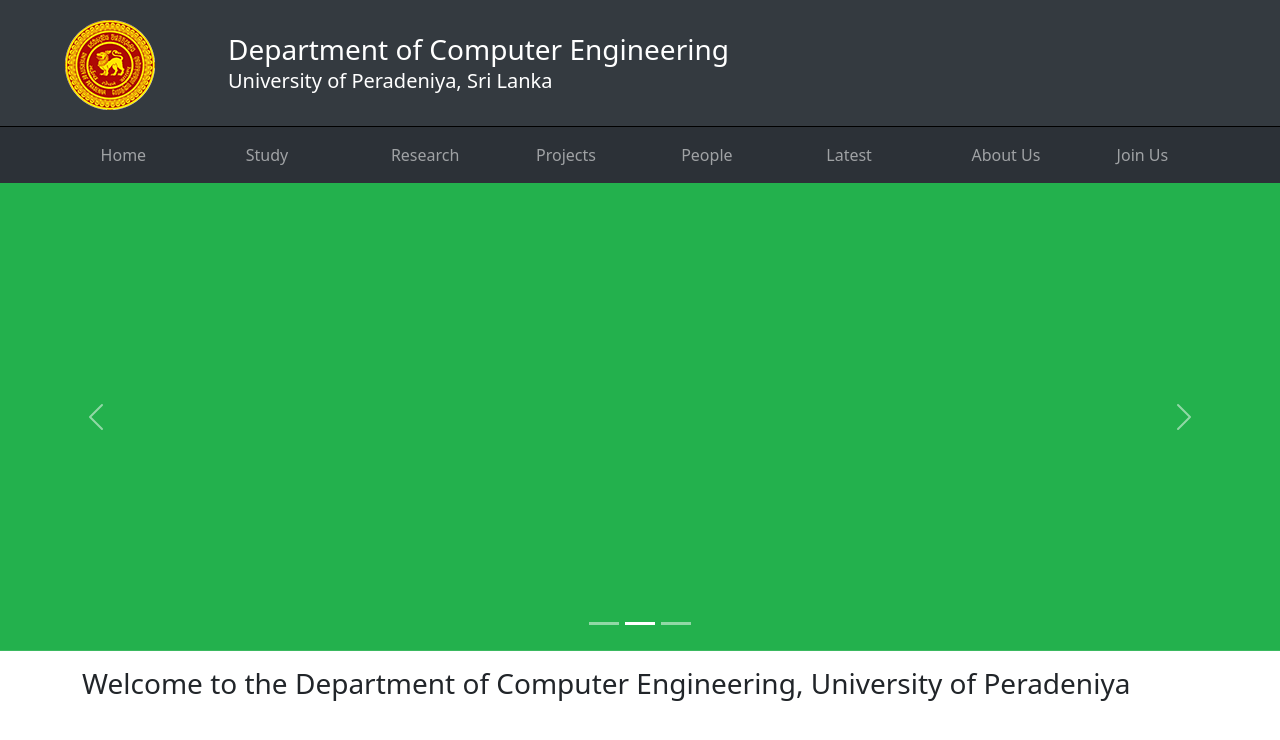
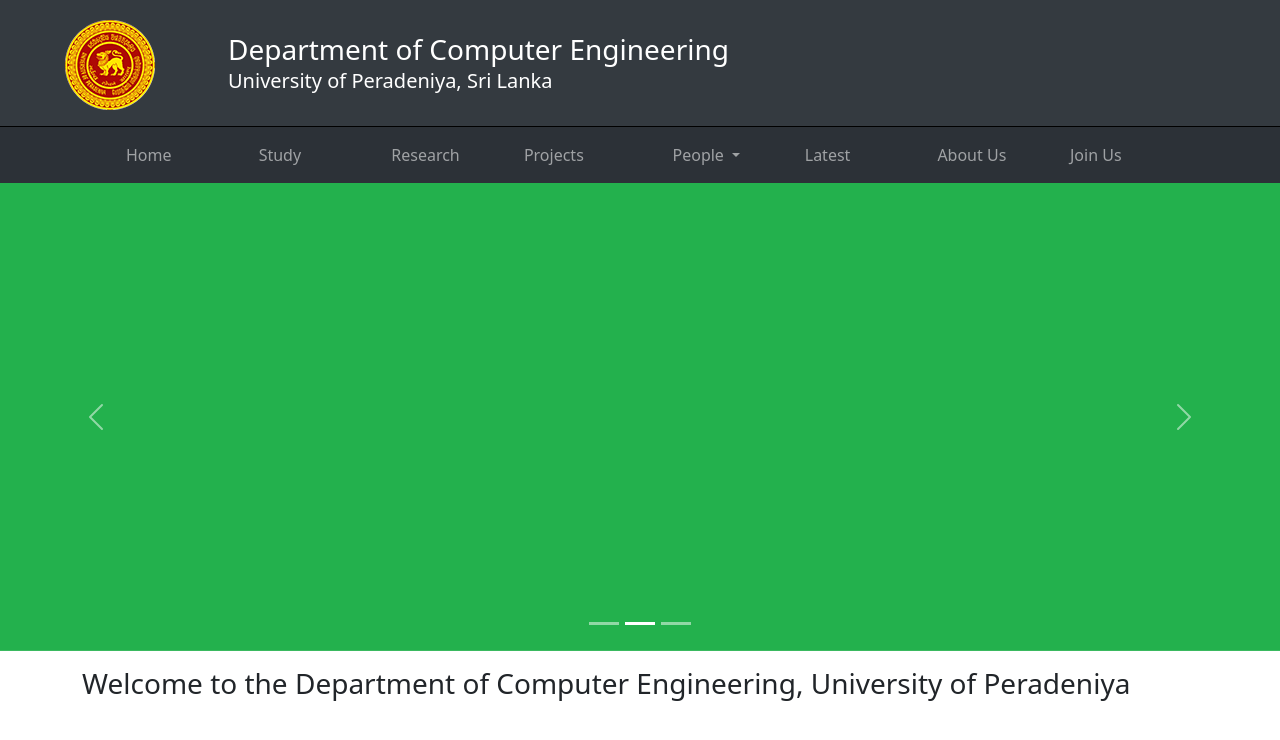
Before and after one commit to wethmiranasinghe/www.ce.pdn.ac.lk, a Jekyll site: the page built from pages/home.html, in a window 1280 px wide and 900 px high. Shown: the top 740 px of the window. Built offline with Jekyll 4.4.1, drawn with Linux system fonts in a browser that asks for light colours.

Commit message:
Navbar corrections

```diff
--- a/_includes/navbar.html
+++ b/_includes/navbar.html
@@ -1,4 +1,37 @@
-<nav class="navbar navbar-expand-sm bg-dark navbar-dark sticky-top">
+<nav class="navbar sticky-top navbar-expand-lg navbar-dark bg-dark">
+   <div class="container px-5">
+        <button class="navbar-toggler" type="button" data-bs-toggle="collapse" data-bs-target="#navbarSupportedContent" aria-controls="navbarSupportedContent" aria-expanded="false" aria-label="Toggle navigation">
+            <span class="navbar-toggler-icon"></span>
+        </button>
+       <div class="collapse navbar-collapse" id="navbarSupportedContent">
+           <ul class="navbar-nav me-auto mb-2 mb-lg-0 justify-content-between w-100">
+               <li class="nav-item"><a class="nav-link" href="{{ '/' | prepend: site.baseurl  }}">Home</a></li>
+               <li class="nav-item"><a class="nav-link" href="#">Study</a></li>
+               <li class="nav-item"><a class="nav-link" href="#">Research</a></li>
+               <li class="nav-item"><a class="nav-link" href="https://projects.ce.pdn.ac.lk/">Projects</a></li>
+
+               <li class="nav-item dropdown px-3">
+                    <a class="nav-link dropdown-toggle" href="#" id="navbarDropdown" role="button" data-bs-toggle="dropdown" aria-expanded="false">
+                        People
+                    </a>
+                   <ul class="dropdown-menu" aria-labelledby="navbarDropdown">
+                       <a class="dropdown-item" target="_blank" href="https://people.ce.pdn.ac.lk/staff/academic/">Academic Staff</a>
+                        <a class="dropdown-item" target="_blank" href="https://people.ce.pdn.ac.lk/">Students</a>
+                        <a class="dropdown-item" target="_blank" href="https://people.ce.pdn.ac.lk/alumni/">Alumni</a>
+                        <a class="dropdown-item" target="_blank" href="https://people.ce.pdn.ac.lk/staff/temporary-academic-staff/">Temporary Academic Staff</a>
+                        <a class="dropdown-item" target="_blank" href="https://people.ce.pdn.ac.lk/staff/academic-support-staff/">Academic Support Staff</a>
+                   </ul>
+               </li>
+               <li class="nav-item"><a class="nav-link" href="#">Latest</a></li>
+               <li class="nav-item"><a class="nav-link" href="#">About Us</a></li>
+               <li class="nav-item"><a class="nav-link" href="#">Join Us</a></li>
+
+           </ul>
+       </div>
+   </div>
+</nav>
+
+<!-- <nav class="navbar navbar-expand-sm bg-dark navbar-dark sticky-top">
     <a class="navbar-brand" href="#">&nbsp;</a>
 
     <button class="navbar-toggler" type="button" data-toggle="collapse" data-target="#collapsibleNavbar">
@@ -8,15 +41,8 @@
     <div class="collapse navbar-collapse" id="collapsibleNavbar">
         <div class="container">
             <ul class="navbar-nav justify-content-between w-100">
-                <li class="nav-item"><a class="nav-link" href="{% link pages/home.html %}">Home</a></li>
-                <li class="nav-item"><a class="nav-link" href="#">Study</a></li>
-                <li class="nav-item"><a class="nav-link" href="#">Research</a></li>
-                <li class="nav-item"><a class="nav-link" href="https://projects.ce.pdn.ac.lk/">Projects</a></li>
-                <li class="nav-item"><a class="nav-link" href="https://people.ce.pdn.ac.lk/">People</a></li>
-                <li class="nav-item"><a class="nav-link" href="#">Latest</a></li>
-                <li class="nav-item"><a class="nav-link" href="#">About Us</a></li>
-                <li class="nav-item"><a class="nav-link" href="#">Join Us</a></li>
+
             </ul>
         </div>
     </div>
-</nav>
+</nav> -->
```
